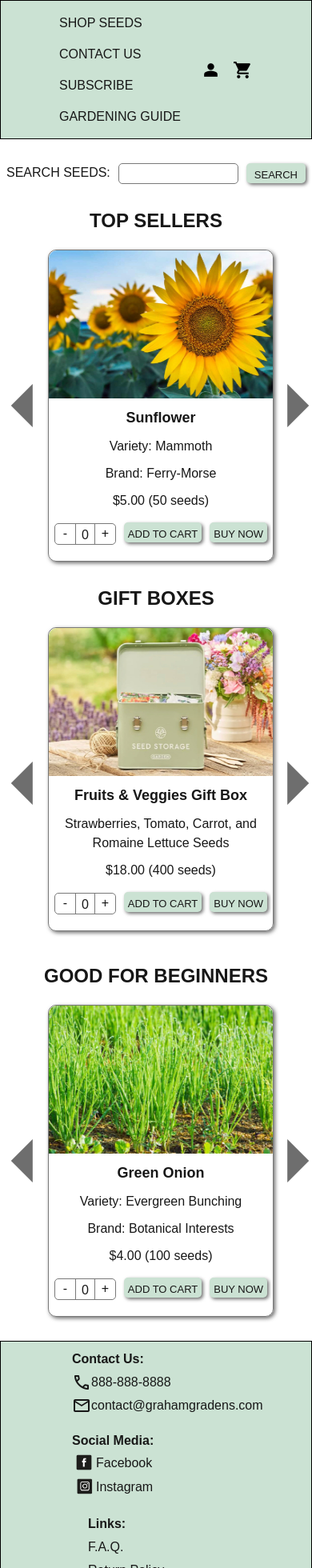
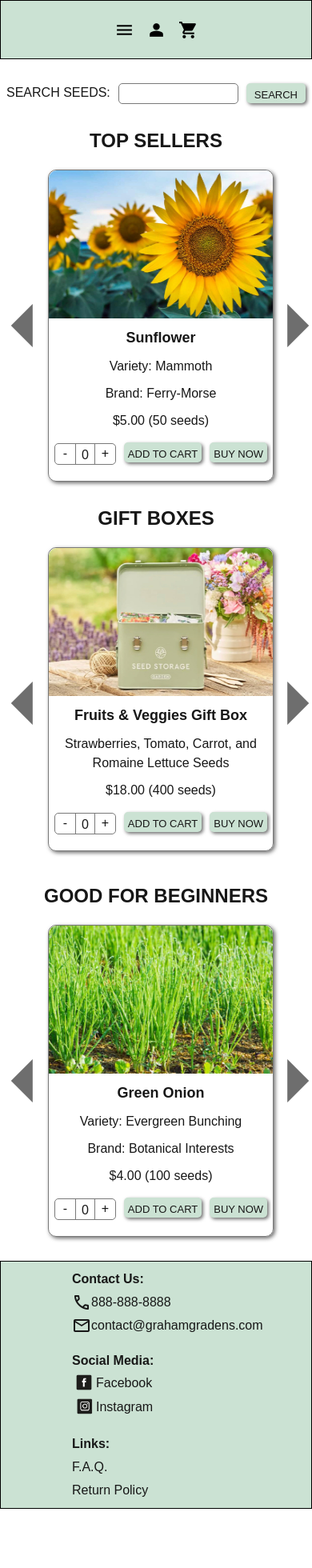
Before and after one commit to hayleegraham/graham_gardens_ecomm, a Next.js app: page / in a window 390 px wide. Shown: the top 1960 px of the page at 80% size. After the commit the page ends 1886 px from the top, so only its background shows below. Built offline with nearby package versions, Linux system fonts and the light colour scheme.

Commit message:
page is fully responsive, submitting to kris

```diff
--- a/app/components/Carousel/index.js
+++ b/app/components/Carousel/index.js
@@ -19,16 +19,26 @@ export default function Carousel({ title, data }) {
     let cardsOnScreen = isWide? 3 : 1;
     if (curPos + cardsOnScreen < data.length) {
       curPos++;
-      const newLeft = curPos * -345;
-      refTrack.current.style.left = `${newLeft}px`;
+      if(isWide){
+        const newLeft = curPos * -345;
+        refTrack.current.style.left = `${newLeft}px`;
+      }else{
+        const newLeft = curPos * -322;
+        refTrack.current.style.left = `${newLeft}px`;
+      }
+
     }
   };
   const moveRight = () => {
-    console.log(data.length, curPos);
     if (curPos != 0) {
       curPos--;
-      const newLeft = curPos * -345;
-      refTrack.current.style.left = `${newLeft}px`;
+      if(isWide){
+        const newLeft = curPos * -345;
+        refTrack.current.style.left = `${newLeft}px`;
+      }else{
+        const newLeft = curPos * -322;
+        refTrack.current.style.left = `${newLeft}px`;
+      }
     }
   };
   return (
--- a/app/components/Footer/index.js
+++ b/app/components/Footer/index.js
@@ -14,7 +14,7 @@ export default function MainNav() {
                 <li className="flex"><img src="/facebook.png" className="h-[30px]"></img><a className="text-base pt-[4px]" href="/">Facebook</a></li>
                 <li className="flex"><img src="/instagram.png" className="h-[30px]"></img><a className="text-base pt-[4px]" href="/">Instagram</a></li>
             </ul>
-            <ul className="lg:pl-[204px] pl-[20px]">
+            <ul className="lg:pl-[204px] md:pl-[105px] sm:pl-[20px]">
                 <li><a className="text-base font-bold" href="/">Links:</a></li>
                 <li className="pt-[5px]"><a className="text-base" href="/">F.A.Q.</a></li>
                 <li className="pt-[5px]"><a className="text-base" href="/">Return Policy</a></li>
--- a/app/components/MainNav/MainNav.scss
+++ b/app/components/MainNav/MainNav.scss
@@ -16,5 +16,8 @@
     border: 1px solid black;
     background-color: #cbe2d3;
   }
+  ul.open{
+    display: flex;
+  }
 
 }
--- a/app/components/MainNav/index.js
+++ b/app/components/MainNav/index.js
@@ -1,12 +1,28 @@
+"use client";
+import { useState , useRef , useEffect } from "react";
+import {useMedia} from 'react-use';
 import "./MainNav.scss";
 
 export default function MainNav() {
+    const [isVisible, setIsVisible] = useState()
+    const isWide = useMedia('(min-width: 768px)');
+    const ref = useRef();
+
+
+    useEffect(() => {
+        isWide? ref.current.style.display = "flex" : ref.current.style.display = "none";
+      }, [isWide]);
+
+    const displayNav = () => {
+        setIsVisible(!isVisible);
+    };
+
   return (
     <div className="header_cont">
       <div className="offers text-base font-bold text-center lg:block hidden">
         FREE SHIPPING & 10% OFF FIRST ORDER FOR SUBSCRIBERS
       </div>
-      <div className="flex flex-row xl:justify-between justify-center nav_cont items-center px-[50px] md:h-[74px] h-[174px]">
+      <div className="flex flex-row xl:justify-between justify-center nav_cont items-center px-[50px] md:h-[74px]" style={{ height: isVisible ? '174px' : '74px' }}>
         <div className="xl:flex flex-row items-center gap-[20px] w-[300px] hidden">
           <div className="circle">
             <img src="/flower_growing.gif"></img>
@@ -15,7 +31,8 @@ export default function MainNav() {
             Graham Gardens
           </h1>
         </div>
-        <ul className="flex xl:gap-[30px] gap-[15px] flex-col md:flex-row mr-[50px] md:mr-0">
+        <img src="/hamburger.png" className="md:hidden block mr-[40px] w-[25px] h-[25px] cursor-pointer" onClick={displayNav}></img>
+        <ul className="md:flex xl:gap-[30px] gap-[15px] flex-col md:flex-row mr-[50px] md:mr-0" style={{ display: isVisible ? 'flex' : 'none' }} ref={ref}>
           <li>
             <a className="text-base" href="/">
               SHOP SEEDS
```
Also changed, not shown: public/hamburger.png (added).
